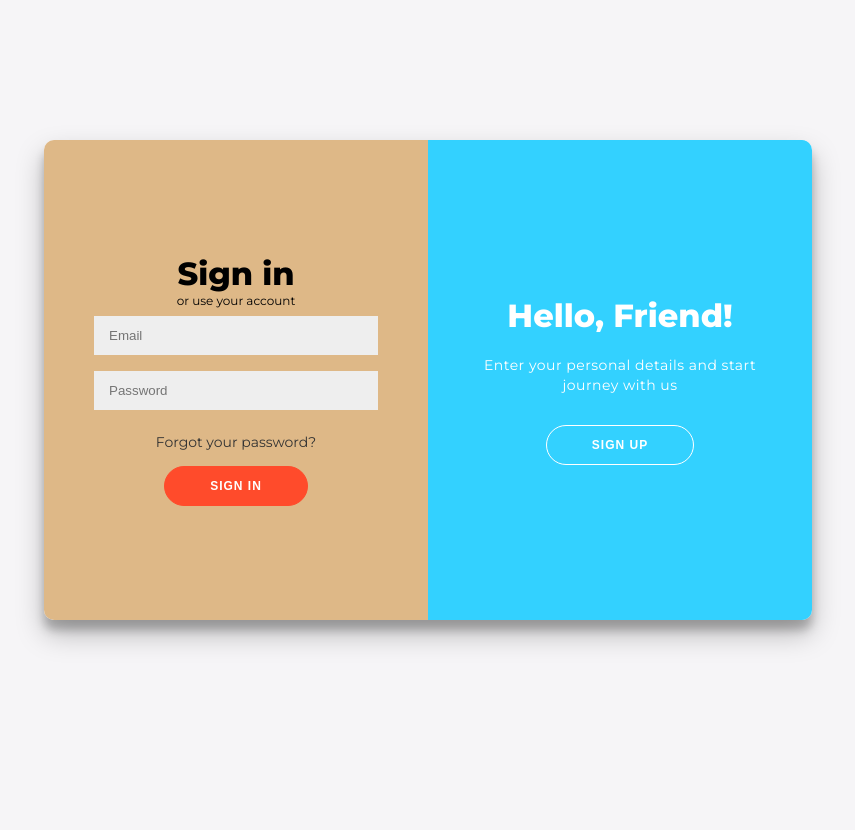
After one commit to ahamie71/TpOnboarding, a PHP site: page /pages/user.php in a window 1280 px wide. The commit adds this page. Shown: the whole page, without its empty margins (212-1067 px from the left). Run offline with PHP 8.4, Linux system fonts and the light colour scheme.

Commit message:
Ajouts des autres fonctionalites

```diff
--- /dev/null
+++ b/pages/user.php
@@ -0,0 +1,59 @@
+<!DOCTYPE html>
+<html lang="en">
+<head>
+    <meta charset="UTF-8">
+    <meta http-equiv="X-UA-Compatible" content="IE=edge">
+    <meta name="viewport" content="width=device-width, initial-scale=1.0">
+    <title>Document</title>
+    <link rel="stylesheet" href="../public/css/forms.css">
+
+</head>
+
+
+
+ <body>
+
+
+<div class="container" id="container">
+	<div class="form-container sign-up-container">
+		<form action="#">
+			<h1>Create Account</h1>
+
+			<span>or use your email for registration</span>
+			<input type="text" placeholder="Name" />
+			<input type="email" placeholder="Email" />
+			<input type="password" placeholder="Password" />
+			<button>Sign Up</button>
+		</form>
+	</div>
+	<div class="form-container sign-in-container">
+		<form action="#">
+			<h1>Sign in</h1>
+
+			<span>or use your account</span>
+			<input type="email" placeholder="Email" />
+			<input type="password" placeholder="Password" />
+			<a href="#">Forgot your password?</a>
+			<button>Sign In</button>
+		</form>
+	</div>
+	<div class="overlay-container">
+		<div class="overlay">
+			<div class="overlay-panel overlay-left">
+				<h1>Welcome Back!</h1>
+				<p>To keep connected with us please login with your personal info</p>
+				<button class="ghost" id="signIn">Sign In</button>
+			</div>
+			<div class="overlay-panel overlay-right">
+				<h1>Hello, Friend!</h1>
+				<p>Enter your personal details and start journey with us</p>
+				<button class="ghost" id="signUp">Sign Up</button>
+			</div>
+		</div>
+	</div>
+</div>
+
+<script src="../public/js/forms.js">
+
+</script>
+</body>
--- /dev/null
+++ b/public/css/forms.css
@@ -0,0 +1,228 @@
+
+
+@import url('https://fonts.googleapis.com/css?family=Montserrat:400,800');
+
+* {
+	box-sizing: border-box;
+}
+
+body {
+	background: #f6f5f7;
+	display: flex;
+	justify-content: center;
+	align-items: center;
+	flex-direction: column;
+	font-family: 'Montserrat', sans-serif;
+	height: 100vh;
+	margin: -20px 0 50px;
+}
+
+h1 {
+	font-weight: bold;
+	margin: 0;
+}
+
+h2 {
+	text-align: center;
+}
+
+p {
+	font-size: 14px;
+	font-weight: 100;
+	line-height: 20px;
+	letter-spacing: 0.5px;
+	margin: 20px 0 30px;
+}
+
+span {
+	font-size: 12px;
+}
+
+a {
+	color: #333;
+	font-size: 14px;
+	text-decoration: none;
+	margin: 15px 0;
+}
+
+button {
+	border-radius: 20px;
+	border: 1px solid #FF4B2B;
+	background-color: #FF4B2B;
+	color: #FFFFFF;
+	font-size: 12px;
+	font-weight: bold;
+	padding: 12px 45px;
+	letter-spacing: 1px;
+	text-transform: uppercase;
+	transition: transform 80ms ease-in;
+}
+
+button:active {
+	transform: scale(0.95);
+}
+
+button:focus {
+	outline: none;
+}
+
+button.ghost {
+	background-color: transparent;
+	border-color: #FFFFFF;
+}
+
+form {
+	background-color:burlywood;
+	display: flex;
+	align-items: center;
+	justify-content: center;
+	flex-direction: column;
+	padding: 0 50px;
+	height: 100%;
+	text-align: center;
+}
+
+input {
+	background-color: #eee;
+	border: none;
+	padding: 12px 15px;
+	margin: 8px 0;
+	width: 100%;
+}
+
+.container {
+	background-color: #fff;
+	border-radius: 10px;
+  	box-shadow: 0 14px 28px rgba(0,0,0,0.25),
+			0 10px 10px rgba(0,0,0,0.22);
+	position: relative;
+	overflow: hidden;
+	width: 768px;
+	max-width: 100%;
+	min-height: 480px;
+}
+
+.form-container {
+	position: absolute;
+	top: 0;
+	height: 100%;
+	transition: all 0.6s ease-in-out;
+}
+
+.sign-in-container {
+	left: 0;
+	width: 50%;
+	z-index: 2;
+}
+
+.container.right-panel-active .sign-in-container {
+	transform: translateX(100%);
+}
+
+.sign-up-container {
+	left: 0;
+	width: 50%;
+	opacity: 0;
+	z-index: 1;
+}
+
+.container.right-panel-active .sign-up-container {
+	transform: translateX(100%);
+	opacity: 1;
+	z-index: 5;
+	animation: show 0.6s;
+}
+
+@keyframes show {
+	0%, 49.99% {
+		opacity: 0;
+		z-index: 1;
+	}
+
+	50%, 100% {
+		opacity: 1;
+		z-index: 5;
+	}
+}
+
+.overlay-container {
+	position: absolute;
+	top: 0;
+	left: 50%;
+	width: 50%;
+	height: 100%;
+	overflow: hidden;
+	transition: transform 0.6s ease-in-out;
+	z-index: 100;
+}
+
+.container.right-panel-active .overlay-container{
+	transform: translateX(-100%);
+}
+
+.overlay {
+	background: #FF416C;
+	background: -webkit-linear-gradient(to right, #33D1FF, #33D1FF);
+	background: linear-gradient(to right, #33D1FF, #33D1FF);
+	background-repeat: no-repeat;
+	background-size: cover;
+	background-position: 0 0;
+	color: #FFFFFF;
+	position: relative;
+	left: -100%;
+	height: 100%;
+	width: 200%;
+  	transform: translateX(0);
+	transition: transform 0.6s ease-in-out;
+}
+
+.container.right-panel-active .overlay {
+  	transform: translateX(50%);
+}
+
+.overlay-panel {
+	position: absolute;
+	display: flex;
+	align-items: center;
+	justify-content: center;
+	flex-direction: column;
+	padding: 0 40px;
+	text-align: center;
+	top: 0;
+	height: 100%;
+	width: 50%;
+	transform: translateX(0);
+	transition: transform 0.6s ease-in-out;
+}
+
+.overlay-left {
+	transform: translateX(-20%);
+}
+
+.container.right-panel-active .overlay-left {
+	transform: translateX(0);
+}
+
+.overlay-right {
+	right: 0;
+	transform: translateX(0);
+}
+
+.container.right-panel-active .overlay-right {
+	transform: translateX(20%);
+}
+
+.social-container {
+	margin: 20px 0;
+}
+
+.social-container a {
+	border: 1px solid #DDDDDD;
+	border-radius: 50%;
+	display: inline-flex;
+	justify-content: center;
+	align-items: center;
+	margin: 0 5px;
+	height: 40px;
+	width: 40px;
+}
--- /dev/null
+++ b/public/js/forms.js
@@ -0,0 +1,11 @@
+const signUpButton = document.getElementById('signUp');
+const signInButton = document.getElementById('signIn');
+const container = document.getElementById('container');
+
+signUpButton.addEventListener('click', () => {
+	container.classList.add("right-panel-active");
+});
+
+signInButton.addEventListener('click', () => {
+	container.classList.remove("right-panel-active");
+});
```
Also changed, not shown: pages/listProducts.php (+82 -44 lines), public/js/listproduct.js (added, +50 -0 lines), public/images/lunette1.jpg (renamed from public/images/lunette.jpg), public/images/lunette2.jpg, public/images/lunette2.png (added), public/images/lunette4.png (added), public/images/lunette5.png (added), public/images/lunette6.jpg (added), public/images/lunette7.jpg (added), public/images/lunette8.png (added), public/images/lunette9.jpeg (added), public/images/lunette90.png (added).
